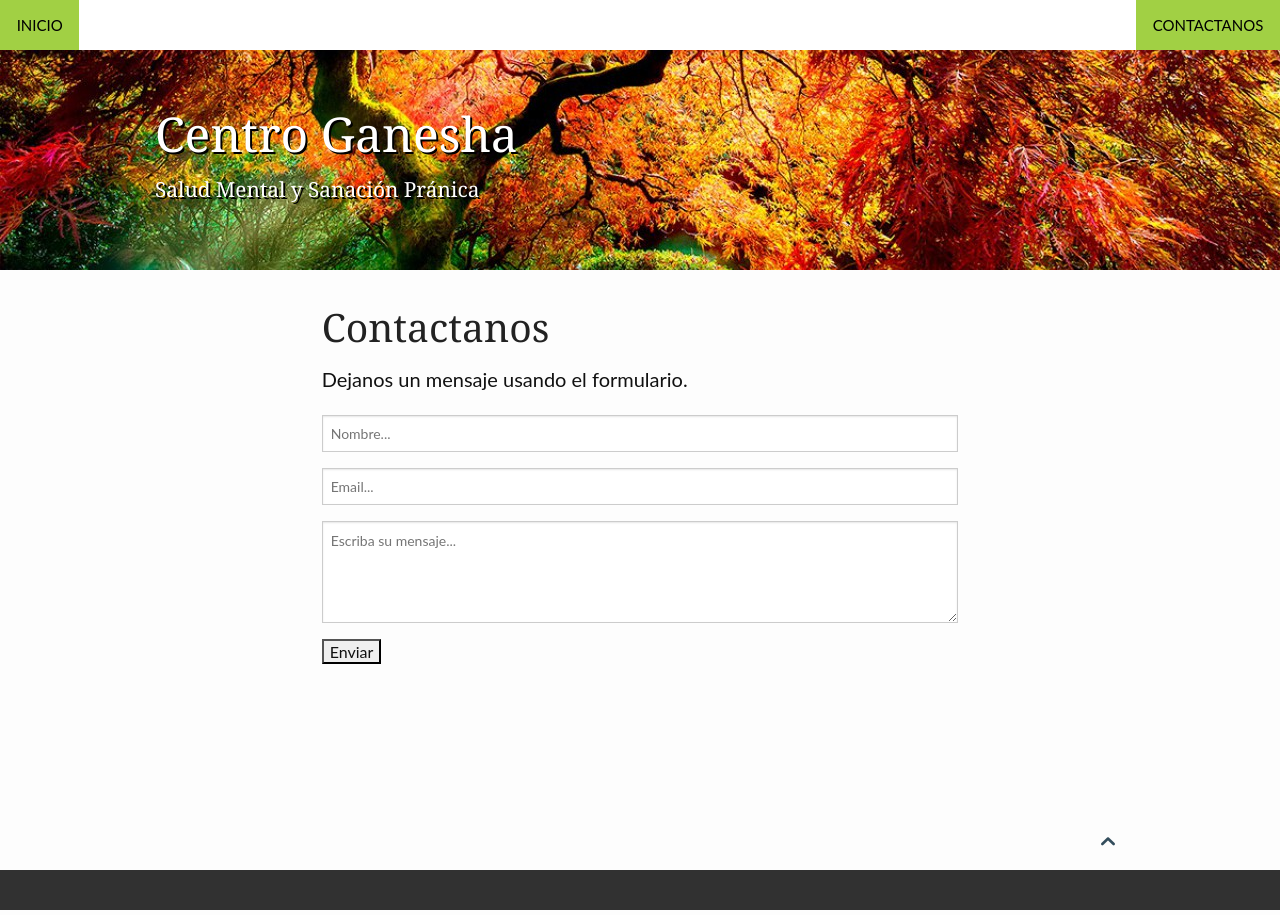
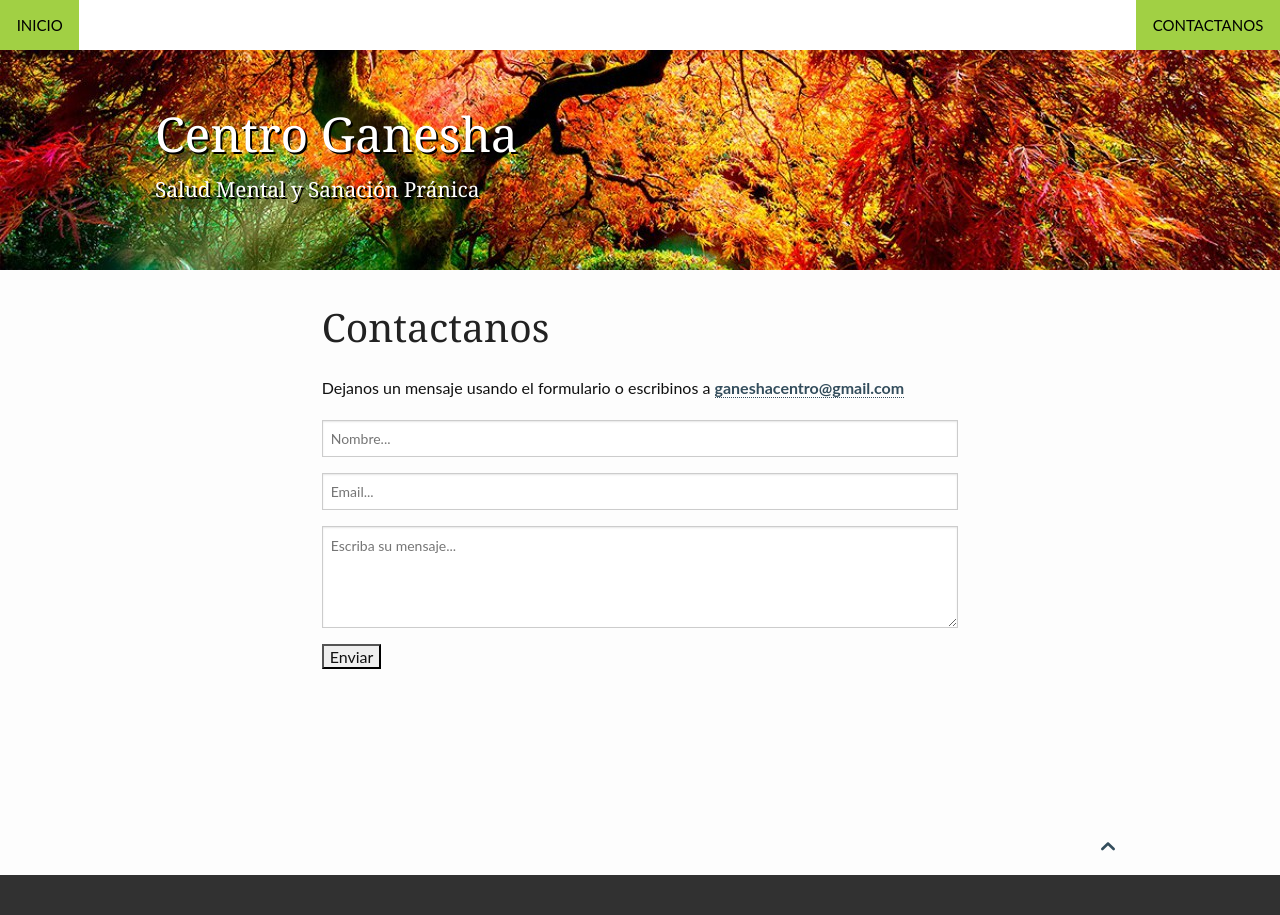
Before and after one commit to ganeshaterapias/ganeshaterapias.github.io, a Jekyll site: the page built from pages/contactanos.md, in a window 1280 px wide. Built offline with Jekyll 4.4.1, drawn with Linux system fonts in a browser that asks for light colours.

Commit message:
add mailto link

```diff
--- a/pages/contactanos.md
+++ b/pages/contactanos.md
@@ -4,10 +4,10 @@ title: "Contactanos"
 show_meta: false
 header:
    image_fullwidth: "ganesha-header-1.jpg"
-teaser: "Dejanos un mensaje usando el formulario."
+teaser: ""
 permalink: "/contactanos/"
 ---
-
+<p>Dejanos un mensaje usando el formulario o escribinos a <a href="mailto:ganeshacentro@gmail.com">ganeshacentro@gmail.com</a></p>
 <form action="https://getsimpleform.com/messages?form_api_token=2957177bf9862496fd83247fff1e2951" method="post">
   <input type="hidden" name="redirect_to" value="{{ site.url }}" />
   <input type="text" name="name" placeholder="Nombre..." />
```
